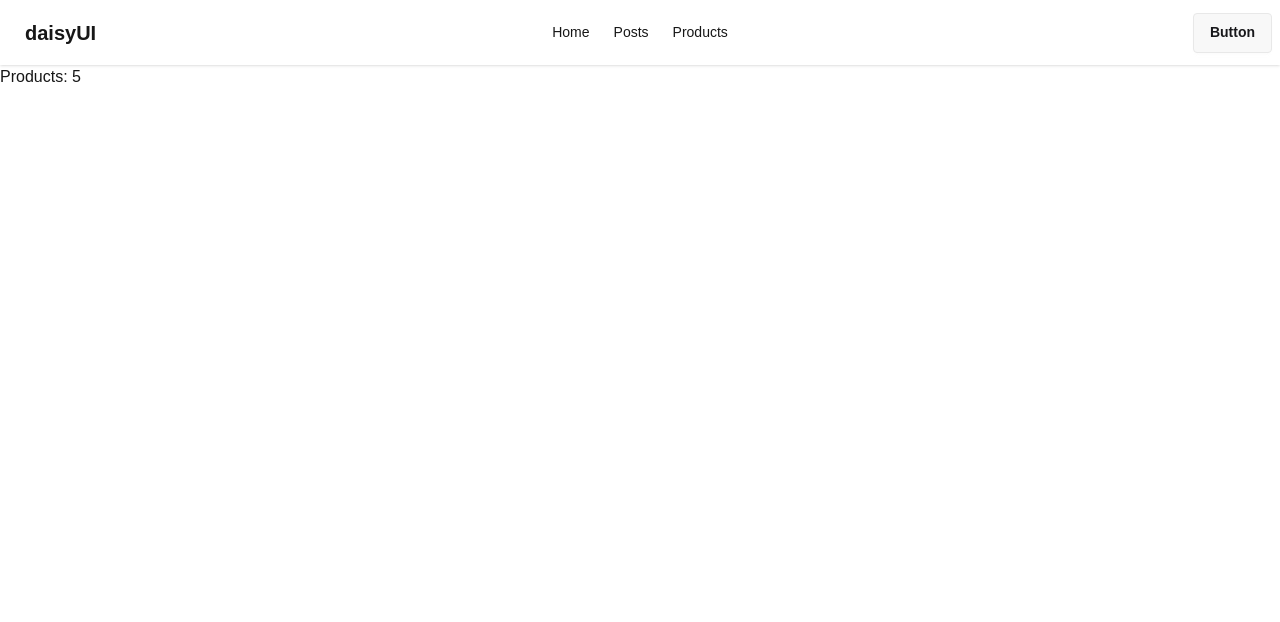
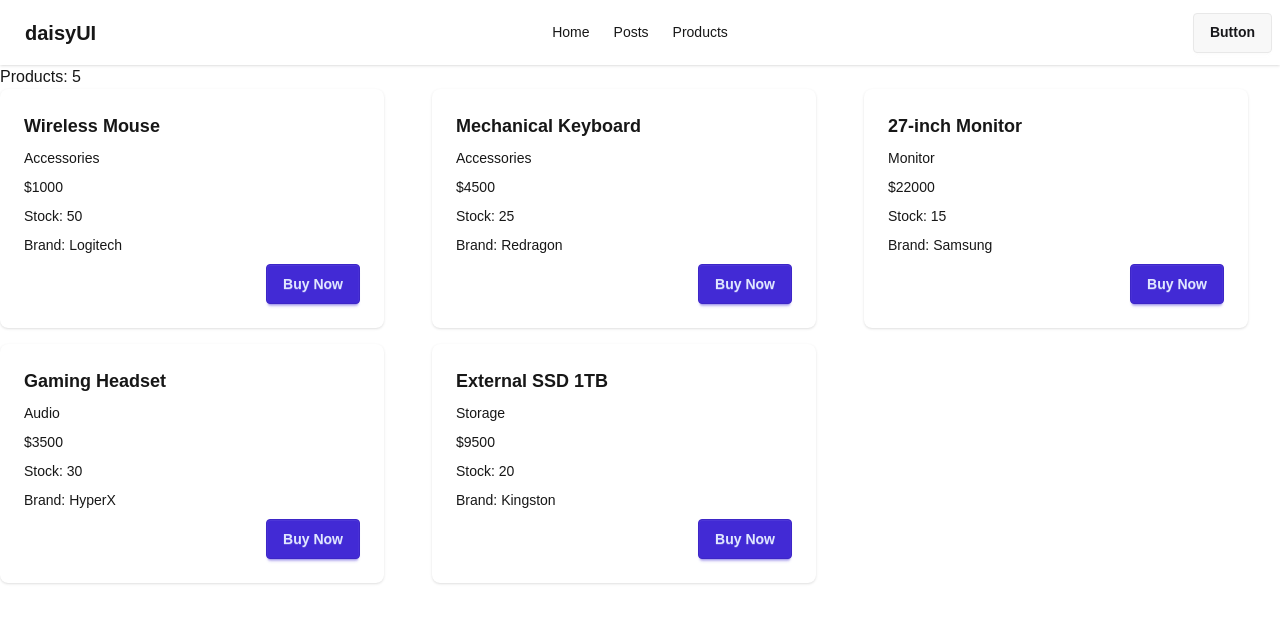
Before and after one commit to probillal/nextjs-data-fetching-recap, a Next.js app: page /products in a window 1280 px wide. Shown: the top 622 px of the page. Built offline with nearby package versions, Linux system fonts and the light colour scheme; data requests are answered from the project's data file.

Commit message:
Products data loded and show the ui

```diff
--- a/src/app/products/page.jsx
+++ b/src/app/products/page.jsx
@@ -1,3 +1,5 @@
+import ProductCard from "@/components/Header/ProductCard";
+
 const getProducts = async () => {
   const res = await fetch("http://localhost:5000/products");
   return res.json();
@@ -8,6 +10,11 @@ const ProductsPage = async () => {
   return (
     <div>
       <h2>Products: {products.length}</h2>
+      <div className="grid grid-cols-3 gap-4">
+        {products.map((product) => (
+          <ProductCard key={product.id} product={product}></ProductCard>
+        ))}
+      </div>
     </div>
   );
 };
--- /dev/null
+++ b/src/components/Header/ProductCard.jsx
@@ -0,0 +1,19 @@
+const ProductCard = ({ product }) => {
+  const { name, category, price, stock, brand } = product;
+  return (
+    <div className="card w-96 bg-base-100 card-md shadow-sm">
+      <div className="card-body">
+        <h2 className="card-title">{name}</h2>
+        <p>{category}</p>
+        <p>${price}</p>
+        <p>Stock: {stock}</p>
+        <p>Brand: {brand}</p>
+        <div className="justify-end card-actions">
+          <button className="btn btn-primary">Buy Now</button>
+        </div>
+      </div>
+    </div>
+  );
+};
+
+export default ProductCard;
```
